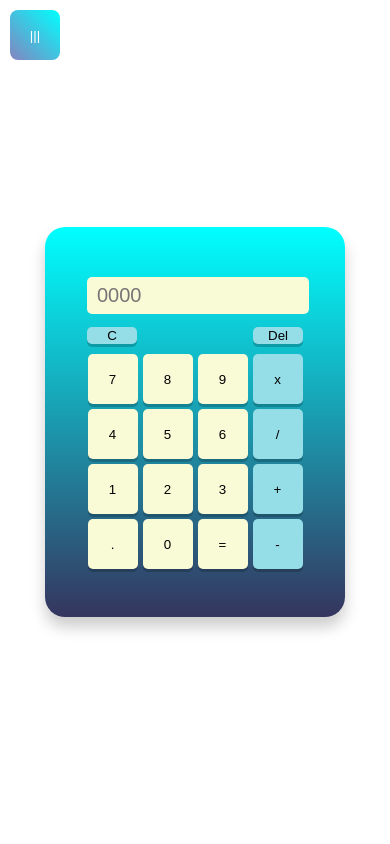
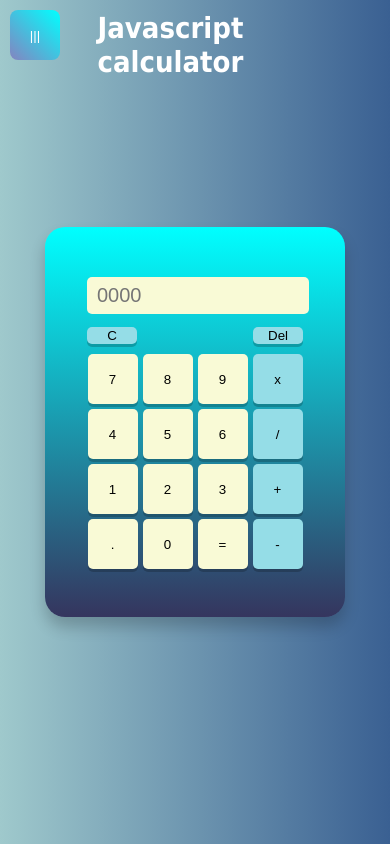
Before and after one commit to ilias-jabri/basic-javascript-calculator, a plain HTML site: page index.html in a window 390 px wide. Drawn offline with Linux system fonts and the light colour scheme.

Commit message:
Update style.css

```diff
--- a/style.css
+++ b/style.css
@@ -256,9 +256,7 @@ body{
 }
 
 @media (max-width: 800px){
-    body{
-        background: rgb(255, 255, 255);
-    }
+
     #color-container{
         position: relative;
         width: 90px;
```
